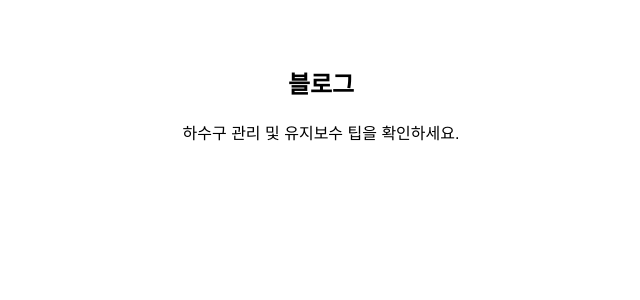
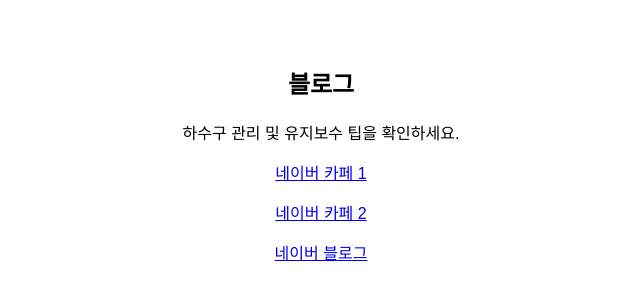
Before and after one commit to Koyoungju810/Young-Home2.github.io, a plain HTML site: page index.html in a window 1280 px wide. Shown: the part 3799-4099 px from the top of the page, without its empty margins (319-959 px from the left). Drawn offline with Linux system fonts and the light colour scheme; files whose address does not match are found by name.

Commit message:
Update index.html

```diff
--- a/index.html
+++ b/index.html
@@ -96,6 +96,9 @@
     <div id="blog" class="section">
         <h2>블로그</h2>
         <p>하수구 관리 및 유지보수 팁을 확인하세요.</p>
+        <p><a href="https://cafe.naver.com/okor810" target="_blank">네이버 카페 1</a></p>
+        <p><a href="https://cafe.naver.com/black42asm" target="_blank">네이버 카페 2</a></p>
+        <p><a href="https://blog.naver.com/nicetec_206" target="_blank">네이버 블로그</a></p>
     </div>
     <div id="contact" class="section">
         <h2>상담하기</h2>
```
